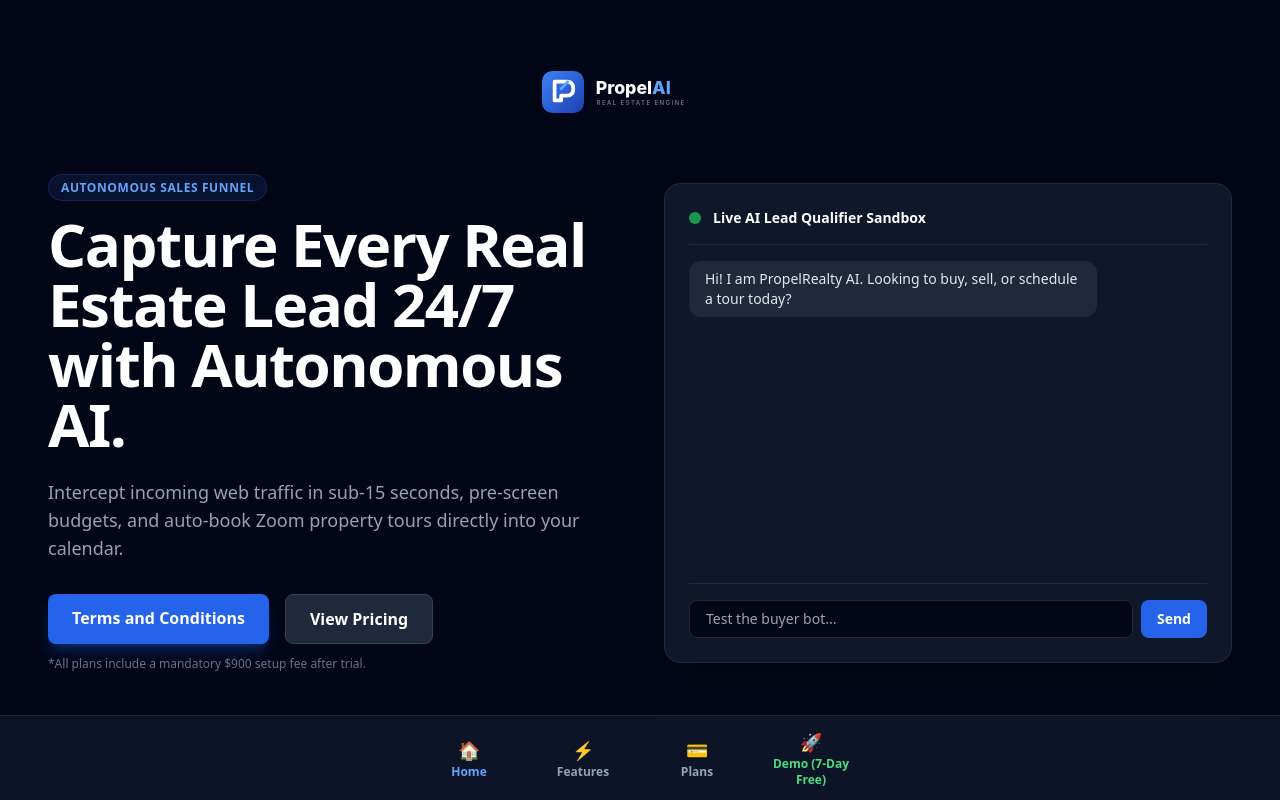
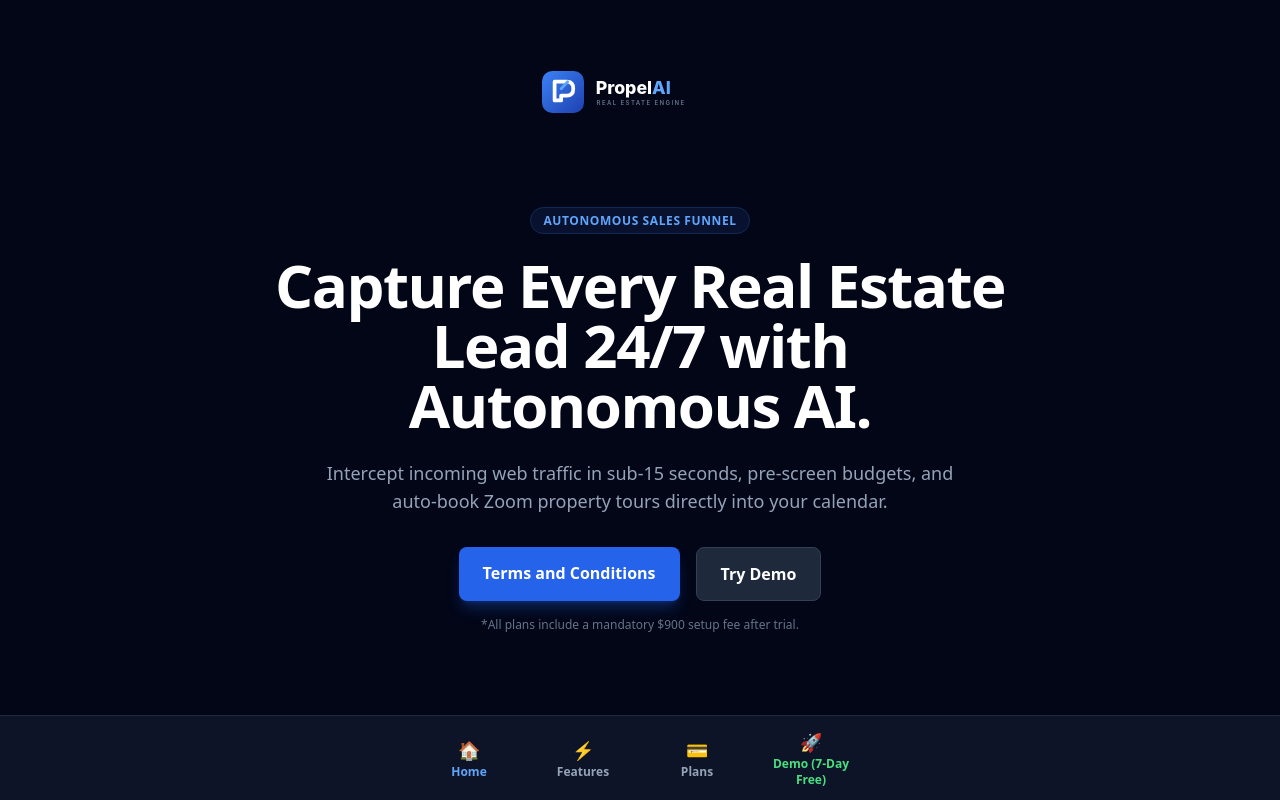
Before and after one commit to garvitsrivastava4521-pixel/propelrealty-ai, a Next.js app: page / in a window 1280 px wide. Built offline with nearby package versions, Linux system fonts and the light colour scheme.

Commit message:
Update page.tsx

```diff
--- a/app/page.tsx
+++ b/app/page.tsx
@@ -1,51 +1,11 @@
 'use client';
 
-import { useState } from 'react';
 import Link from 'next/link';
 
 export default function LandingPage() {
-  const [messages, setMessages] = useState([
-    { role: 'assistant', text: 'Hi! I am PropelRealty AI. Looking to buy, sell, or schedule a tour today?' }
-  ]);
-  const [input, setInput] = useState('');
-  const [loading, setLoading] = useState(false);
-  const [sessionId] = useState(() => 'session_' + Math.random().toString(36).substring(2, 9));
-
-  const sendMessage = async () => {
-    if (!input.trim()) return;
-
-    const userMsg = { role: 'user', text: input };
-    setMessages((prev) => [...prev, userMsg]);
-    setInput('');
-    setLoading(true);
-
-    try {
-      const res = await fetch('/api/gemini', {
-        method: 'POST',
-        headers: { 'Content-Type': 'application/json' },
-        body: JSON.stringify({
-          prompt: input,
-          sessionId: sessionId,
-        }),
-      });
-
-      const data = await res.json();
-
-      if (data.text) {
-        setMessages((prev) => [...prev, { role: 'assistant', text: data.text }]);
-      } else if (data.error) {
-        setMessages((prev) => [...prev, { role: 'assistant', text: `Error: ${data.error}` }]);
-      }
-    } catch (error) {
-      setMessages((prev) => [...prev, { role: 'assistant', text: 'Error connecting to engine.' }]);
-    } finally {
-      setLoading(false);
-    }
-  };
-
   return (
     <main className="min-h-screen bg-slate-950 text-white flex flex-col justify-between p-6 pb-24 md:p-12 md:pb-24">
-      {/* Centered Top Header with Selected SVG Logo */}
+      {/* Centered Top Header */}
       <header className="max-w-7xl w-full mx-auto flex justify-center items-center py-4">
         <Link href="/" className="flex items-center">
           <svg xmlns="http://www.w3.org/2000/svg" viewBox="0 0 450 120" className="h-14 w-auto">
@@ -55,13 +15,9 @@ export default function LandingPage() {
                 <stop offset="100%" stopColor="#1E40AF" />
               </linearGradient>
             </defs>
-
-            {/* Logo Mark */}
             <rect x="15" y="15" width="90" height="90" rx="22" fill="url(#badgeGrad)"/>
             <path d="M 42 78 L 42 38 L 68 38 C 78 38, 82 44, 82 53 C 82 62, 78 68, 68 68 L 56 68 L 56 78 Z" fill="none" stroke="#FFFFFF" strokeWidth="8" strokeLinecap="round" strokeLinejoin="round"/>
             <path d="M 56 53 L 70 38" stroke="#60A5FA" strokeWidth="6" strokeLinecap="round"/>
-
-            {/* Typography */}
             <text x="130" y="65" fontFamily="Inter, system-ui, sans-serif" fontSize="38" fontWeight="800" fill="#FFFFFF">
               Propel<tspan fill="#60A5FA">AI</tspan>
             </text>
@@ -73,63 +29,29 @@ export default function LandingPage() {
       </header>
 
       {/* Main Hero Section */}
-      <section className="max-w-7xl w-full mx-auto grid md:grid-cols-2 gap-12 items-center my-8">
-        <div>
+      <section className="max-w-3xl w-full mx-auto text-center my-auto py-12">
         <div>
           <span className="text-xs font-semibold uppercase tracking-wider bg-blue-500/10 text-blue-400 border border-blue-500/20 px-3 py-1 rounded-full">
             Autonomous Sales Funnel
           </span>
         </div>
 
-          <h1 className="text-4xl md:text-6xl font-extrabold tracking-tight mt-4 mb-6 leading-tight">
+        <h1 className="text-4xl md:text-6xl font-extrabold tracking-tight mt-6 mb-6 leading-tight">
           Capture Every Real Estate Lead 24/7 with Autonomous AI.
         </h1>
-          <p className="text-lg text-slate-400 mb-8">
+        <p className="text-lg text-slate-400 mb-8 max-w-2xl mx-auto">
           Intercept incoming web traffic in sub-15 seconds, pre-screen budgets, and auto-book Zoom property tours directly into your calendar.
         </p>
-          <div className="flex flex-col sm:flex-row gap-4">
-            <Link href="/terms" className="px-6 py-3 bg-blue-600 hover:bg-blue-500 rounded-lg text-center font-bold transition shadow-lg shadow-blue-600/30">
+
+        <div className="flex flex-col sm:flex-row gap-4 justify-center max-w-md mx-auto">
+          <Link href="/terms" className="px-6 py-3.5 bg-blue-600 hover:bg-blue-500 rounded-lg text-center font-bold transition shadow-lg shadow-blue-600/30">
             Terms and Conditions
           </Link>
-            <Link href="/pricing" className="px-6 py-3 bg-slate-800 hover:bg-slate-700 border border-slate-700 rounded-lg text-center font-semibold transition">
-              View Pricing
+          <Link href="/demo" className="px-6 py-3.5 bg-slate-800 hover:bg-slate-700 border border-slate-700 rounded-lg text-center font-semibold transition">
+            Try Demo
           </Link>
         </div>
-          <p className="text-xs text-slate-500 mt-3">*All plans include a mandatory $900 setup fee after trial.</p>
-        </div>
-
-        {/* Live Interactive Chat Sandbox */}
-        <div className="bg-slate-900 border border-slate-800 rounded-2xl p-6 shadow-2xl flex flex-col h-[480px]">
-          <div className="flex items-center gap-3 border-b border-slate-800 pb-4 mb-4">
-            <div className="w-3 h-3 bg-green-500 rounded-full animate-pulse"></div>
-            <span className="font-semibold text-sm">Live AI Lead Qualifier Sandbox</span>
-          </div>
-
-          <div className="flex-1 overflow-y-auto space-y-3 pr-2">
-            {messages.map((m, i) => (
-              <div key={i} className={`flex ${m.role === 'user' ? 'justify-end' : 'justify-start'}`}>
-                <div className={`max-w-[80%] rounded-xl px-4 py-2 text-sm ${m.role === 'user' ? 'bg-blue-600 text-white' : 'bg-slate-800 text-slate-200'}`}>
-                  {m.text}
-                </div>
-              </div>
-            ))}
-            {loading && <div className="text-xs text-slate-500 italic">PropelRealty AI is typing...</div>}
-          </div>
-
-          <div className="flex gap-2 pt-4 border-t border-slate-800 mt-2">
-            <input
-              type="text"
-              value={input}
-              onChange={(e) => setInput(e.target.value)}
-              onKeyDown={(e) => e.key === 'Enter' && sendMessage()}
-              placeholder="Test the buyer bot..."
-              className="flex-1 bg-slate-950 border border-slate-800 rounded-lg px-4 py-2 text-sm focus:outline-none focus:border-blue-500 text-white"
-            />
-            <button onClick={sendMessage} className="bg-blue-600 hover:bg-blue-500 px-4 py-2 rounded-lg text-sm font-semibold transition">
-              Send
-            </button>
-          </div>
-        </div>
+        <p className="text-xs text-slate-500 mt-4">*All plans include a mandatory $900 setup fee after trial.</p>
       </section>
 
       {/* Persistent Bottom Navigation Bar */}
@@ -150,7 +72,7 @@ export default function LandingPage() {
             <span>Plans</span>
           </Link>
 
-          <Link href="/onboarding" className="flex flex-col items-center justify-center text-xs font-semibold text-green-400 hover:text-green-300">
+          <Link href="/demo" className="flex flex-col items-center justify-center text-xs font-semibold text-green-400 hover:text-green-300">
             <span className="text-lg">🚀</span>
             <span>Demo (7-Day Free)</span>
           </Link>
```
Lines whose indentation alone changed are shown as unchanged.
